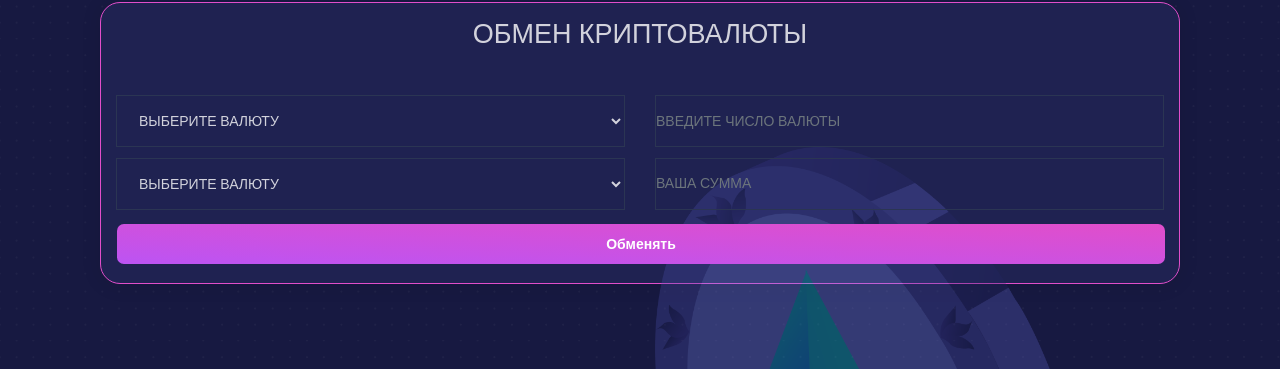
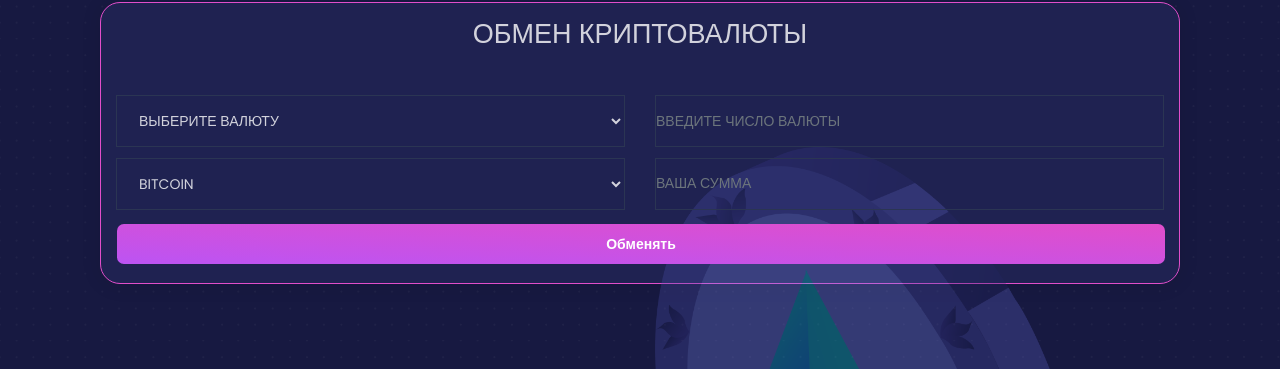
Before and after one commit to asralkhanov2007/cryptocurrency, a Django app: page / in a window 1280 px wide. Shown: the part 868-1237 px from the top of the page. Run offline with Django 3.2, Linux system fonts and the light colour scheme; data comes from the database, SQL or seed files in the repository; some libraries are stand-ins or nearby versions.

Commit message:
No cometnt
no desc

```diff
--- a/crypto/templates/index.html
+++ b/crypto/templates/index.html
@@ -117,7 +117,7 @@
                               <select class="form-control form-control-lg" id="select" placeholder="ВЫБЕРИТЕ ВАЛЮТЫ">
                                 <option class="text-success font-weight-bold" selected>ВЫБЕРИТЕ ВАЛЮТУ</option>
                                 {% for crypto in cryptos %}
-                                <option class="text-success font-weight-bold">{{crypto.name|upper}}</option>
+                                <option value="{{crypto.name|upper}}" class="text-success font-weight-bold">{{crypto.name|upper}}</option>
                                 {% endfor %}
                               </select>
                             </div>
@@ -134,16 +134,16 @@
 
                             <div class="col-sm-12 col-md-6 col-xl6 mr-auto">
                               <div class="form-group">
-                                <select class="form-control form-control-lg" id="select2" placeholder="ВЫБЕРИТЕ ВАЛЮТЫ">
-                                  <option class="text-success font-weight-bold" selected>ВЫБЕРИТЕ ВАЛЮТУ</option>
+                                <select class="form-control form-control-lg" id="select" placeholder="ВЫБЕРИТЕ ВАЛЮТЫ">
+                                  <option class="text-success font-weight-bold" selected>BITCOIN</option>
                                   {% for crypto in cryptos %}
-                                  <option class="text-success font-weight-bold">{{crypto.name|upper}}</option>
+                                  <option value="{{crypto.name|upper}}" class="text-success font-weight-bold">{{crypto.name|upper}}</option>
                                   {% endfor %}
                                 </select>
                               </div>
                             </div>
 
-                            <div class="col-sm-12 col-md-6 col-xl6 mr-auto" data-value="crypto">
+                            <div class="col-sm-12 col-md-6 col-xl6 mr-auto">
                               <input type="number" class="form-control form-control-lg" id="result" placeholder="ВАША СУММА">
                             </div>
 
```
Also changed, not shown: 1 other file.
